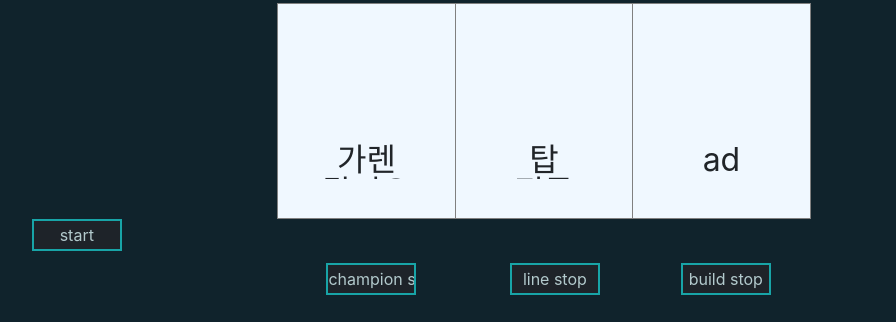
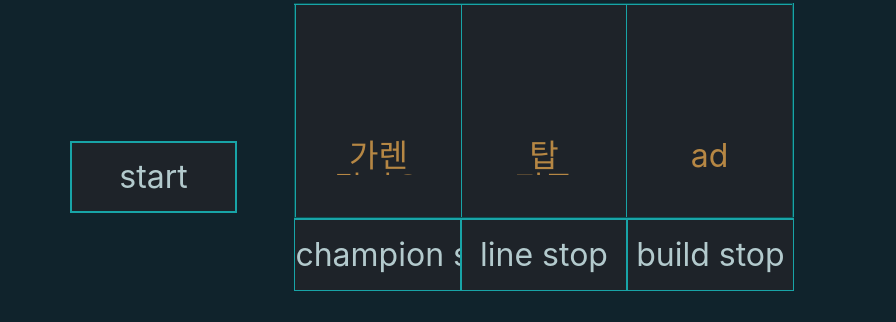
Before and after one commit to Penguin-God/lolslot, a plain HTML site: page index.html in a window 1280 px wide. Shown: the part 179-501 px from the top of the page, without its empty margins (96-992 px from the left). Drawn offline with nearby package versions, Linux system fonts and the light colour scheme.

Commit message:
three commit

```diff
--- a/index.html
+++ b/index.html
@@ -16,7 +16,7 @@
         <p id="name-line">라인</p>
         <p id="name-build">빌드</p>
     </div>
-    <table border="1" align="center" class="col-sm-5">
+    <table border="2" align="center">
         <tbody>
             <tr>
                 <td class="td" id="제한">
@@ -201,8 +201,8 @@
             </tr>
         </tbody>
     </table>
-    <button id="시작" class="col-sm-2">start</button>
-    <div class="버튼">
+    <button id="시작" class="">start</button>
+    <div class="btn-group">
     <input type="button" value="champion stop" class="start">
     <input type="button" value="line stop" class="넛신">
     <input type="button" value="build stop" class="몰라">
--- a/slot.css
+++ b/slot.css
@@ -490,6 +490,7 @@ h1{
 }
 
 #title{
+    margin-top: 3%;
     font-size: 3em;
     font-family: 'Anton', sans-serif;
 }
@@ -501,6 +502,7 @@ body{
 }
 
 table{
+    border-color: #18a4a7;
     border-collapse: collapse;
     width: 39%;
     height: 27vh;
@@ -509,27 +511,27 @@ table{
 }
 
 .start{
-    margin-left: 33%;
-    margin-top: 1%;
+    margin-left: 30.5%;
 }
 
-.넛신{
+/* .넛신{
     margin-left: 7%;
 }
 
 .몰라{
     margin-left: 6%;
-}
+} */
 
 input{
     padding: 0;
     border: 0;
-    width: 7%;
-    height: 4vh;
-    border: 2px solid black;
+    width: 13%;
+    height: 9vh;
+    border: 1px solid black;
     border-color: #18a4a7;
     background-color: #1e2329;
     color: #b3cacd;
+    float: right;
 }
 
 .td{
@@ -538,7 +540,10 @@ input{
     height: 9vh;
     padding-top: 19%;
     font-size: 200%;
+    background-color: #1e2329;
+    color: #b68744;
 }
+
 #제한{
     line-height: 1;
     font-size: 2em;
@@ -580,10 +585,12 @@ input{
 }
 
 #시작{
-    padding: 0;
-    border: 0;
-    width: 7%;
-    height: 4vh;
+    font-size: 200%;
+    position: absolute;
+    top: 40%;
+    left: 3%;
+    width: 13%;
+    height: 9vh;
     margin-left: 10%;
     border: 2px solid black;
     border-color: #18a4a7;
@@ -592,8 +599,8 @@ input{
 }
 
 .name{
+    margin-top: 1%;
     color: #9bafb3;
-    margin-top: 4%;
     display: flex;
     font-size: 2.5em;
 }
@@ -609,3 +616,8 @@ input{
 #name-build{
     margin-left: 8%;
 }
+
+.btn-group{
+    width: 100%;
+    font-size: 200%;
+}
```
